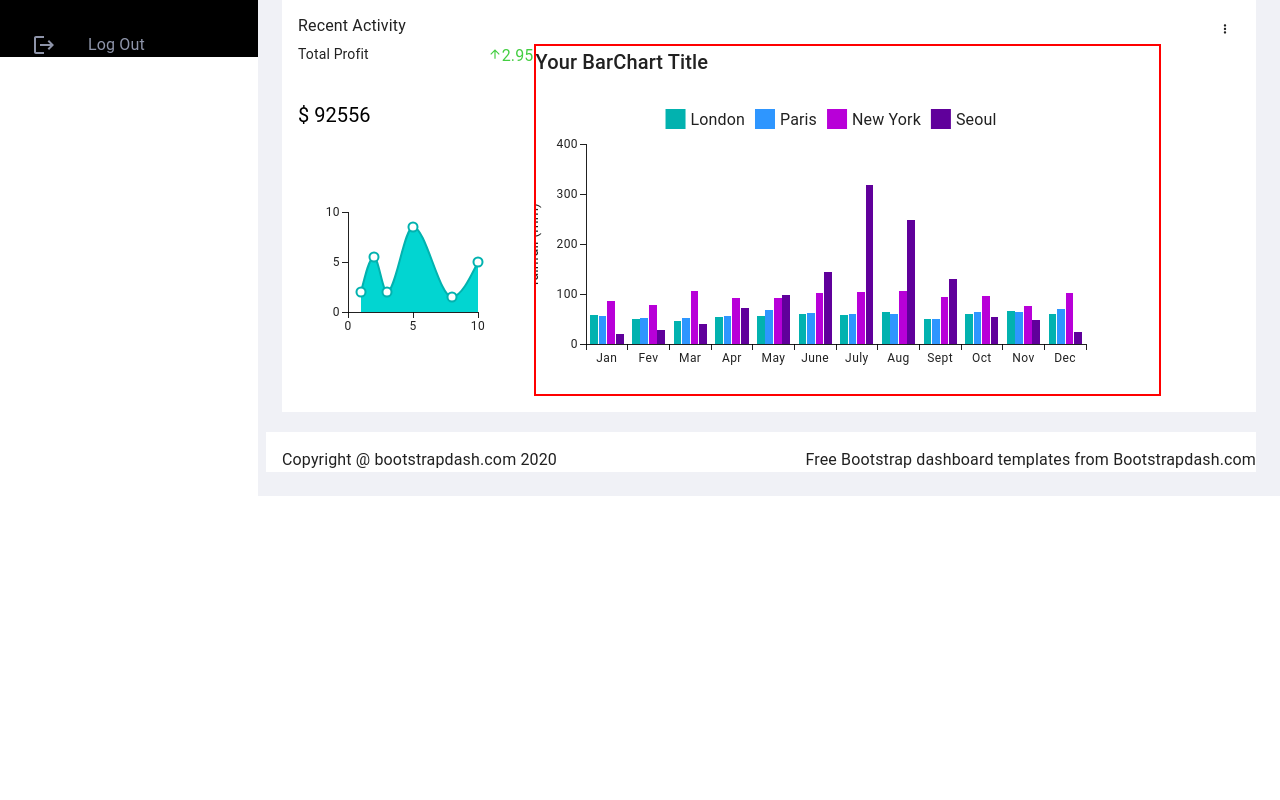
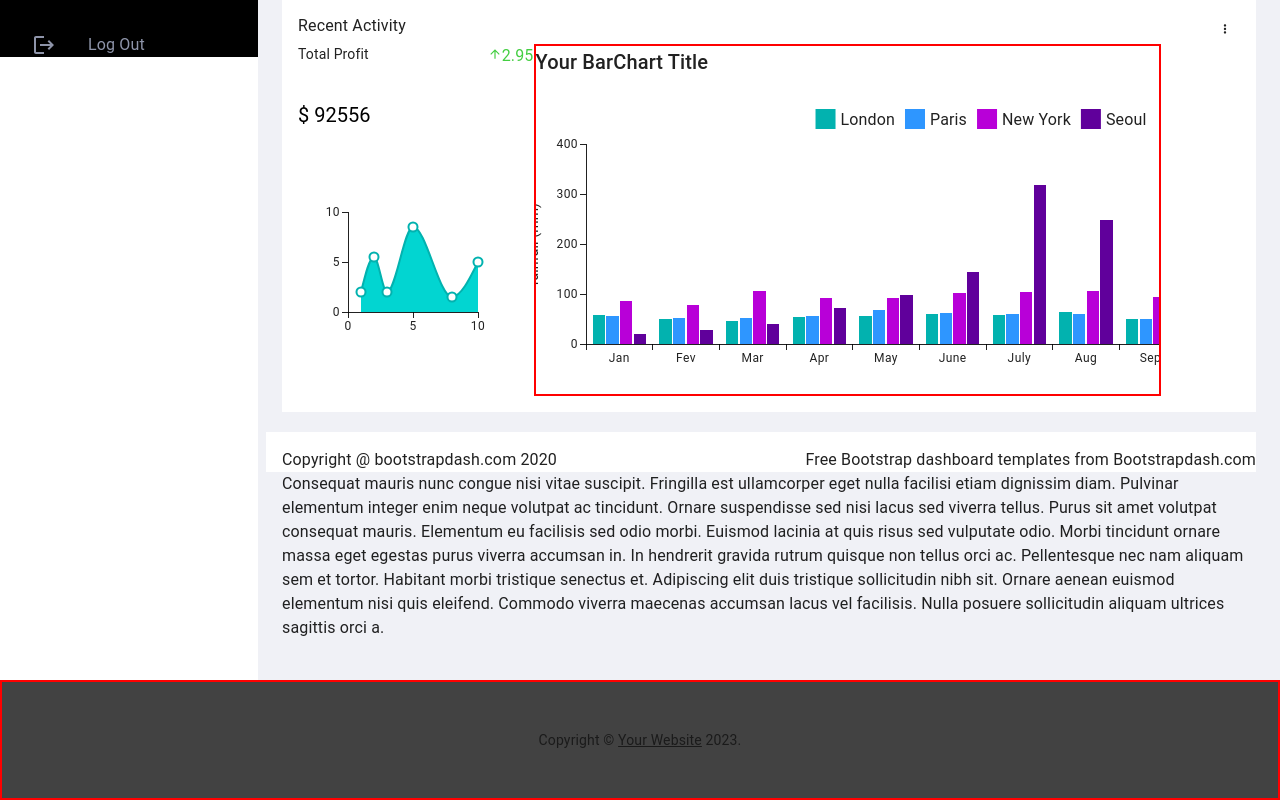
Before and after one commit to Ujala-355/react_tasks, a React (Create React App) app: page / in a window 1280 px wide. Shown: the part 743-1543 px from the top of the page. Before the commit the page ends 1239 px from the top, so only its background shows below. Built offline with nearby package versions, Linux system fonts and the light colour scheme.

Commit message:
footer dne

```diff
--- a/package.json
+++ b/package.json
@@ -26,6 +26,7 @@
     "react-dom": "^18.2.0",
     "react-router-dom": "^6.21.0",
     "react-scripts": "^5.0.1",
+    "react-swipeable-views": "^0.14.0",
     "react-toastify": "^9.1.3",
     "redux": "^4.2.1",
     "styled-components": "^6.1.1",
--- a/src/App.js
+++ b/src/App.js
@@ -59,12 +59,15 @@
 
 import PermanentDrawerLeft from "./UI_Project/new";
 import Footer from "./UI_Project/footer";
+// import ProductSlider from "./Slider"
 const App=()=>{
   return(
     <>
         <div className="App">
             <PermanentDrawerLeft/>
-            {/* <Footer/> */}
+             <Footer/>
+            {/* <ProductSlider/> */}
+            {/* <img src="https://img.freepik.com/free-vector/cute-girl-with-peace-sign-cartoon-vector-icon-illustration-people-fashion-icon-concept-isolated-premium-vector-flat-cartoon-style_138676-3977.jpg?size=338&ext=jpg&ga=GA1.1.1222169770.1702944000&semt=ais" alt="hello"/> */}
         </div>
     </>
   )
--- a/src/UI_Project/footer.js
+++ b/src/UI_Project/footer.js
@@ -9,7 +9,7 @@ export default function Footer() {
     <Box
       sx={{
         backgroundColor: (theme) =>
-          theme.palette.mode === "light"
+          theme.palette.mode === "pink"
             ? theme.palette.grey[200]
             : theme.palette.grey[800],
         p: 6,
--- a/src/UI_Project/new.js
+++ b/src/UI_Project/new.js
@@ -94,7 +94,7 @@ const chartSetting = {
         label: 'rainfall (mm)',
       },
     ],
-    width: 600,
+    width: 900,
     height: 300,
     sx: {
       [`.${axisClasses.left} .${axisClasses.label}`]: {
@@ -196,7 +196,7 @@ export default function PermanentDrawerLeft() {
       <CssBaseline />
       <AppBar
         position="fixed"
-        sx={{ width: `calc(100% - ${drawerWidth}px)`, ml: `${drawerWidth}px`,backgroundColor:"white" }}
+        sx={{ width: `calc(100% - ${drawerWidth}px)`, ml: `${drawerWidth}px`,backgroundColor:"white"}}
       >
         <Toolbar>
         <IconButton
@@ -413,7 +413,7 @@ export default function PermanentDrawerLeft() {
       </Drawer>
       <Box
         component="main"
-        sx={{ flexGrow: 1, bgcolor: 'background.default', p: 3,backgroundColor:"#F0F1F6", }}
+        sx={{ flexGrow: 1,p: 3,backgroundColor:"#F0F1F6",}}
       >
         <Toolbar />
         <Grid container sx={{
@@ -705,6 +705,19 @@ export default function PermanentDrawerLeft() {
                     Free Bootstrap dashboard templates from Bootstrapdash.com
                 </Grid>
             </Grid>
+            <Typography paragraph>
+                Consequat mauris nunc congue nisi vitae suscipit. Fringilla est ullamcorper
+                eget nulla facilisi etiam dignissim diam. Pulvinar elementum integer enim
+                neque volutpat ac tincidunt. Ornare suspendisse sed nisi lacus sed viverra
+                tellus. Purus sit amet volutpat consequat mauris. Elementum eu facilisis
+                sed odio morbi. Euismod lacinia at quis risus sed vulputate odio. Morbi
+                tincidunt ornare massa eget egestas purus viverra accumsan in. In hendrerit
+                gravida rutrum quisque non tellus orci ac. Pellentesque nec nam aliquam sem
+                et tortor. Habitant morbi tristique senectus et. Adipiscing elit duis
+                tristique sollicitudin nibh sit. Ornare aenean euismod elementum nisi quis
+                eleifend. Commodo viverra maecenas accumsan lacus vel facilisis. Nulla
+                posuere sollicitudin aliquam ultrices sagittis orci a.
+            </Typography>
       </Box>
     </Box>
   );
```
Also changed, not shown: src/index.css (+8 -0 lines), 1 other file (tests, documents, lock files or other folders).
